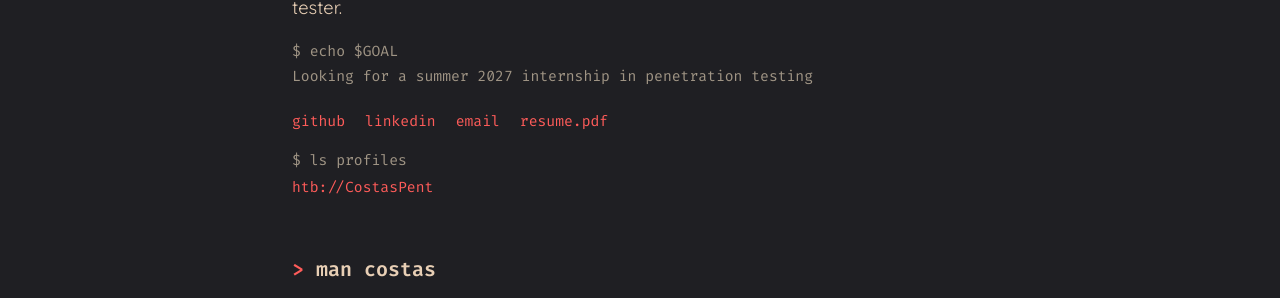
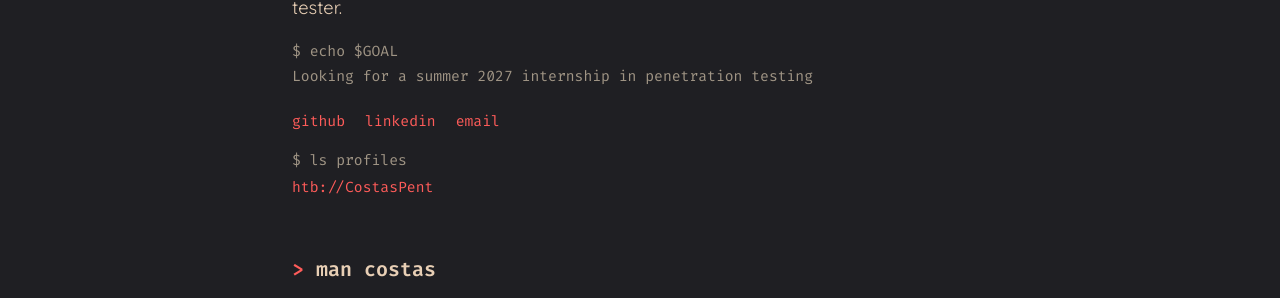
Before and after one commit to CostasPent/CostasPent.github.io, a Jekyll site: the page built from index.html, in a window 1280 px wide and 900 px high. Shown: the part 173-471 px from the top of the window. Built offline with Jekyll 4.4.1, drawn with Linux system fonts in a browser that asks for light colours.

Commit message:
Update index.html

```diff
--- a/index.html
+++ b/index.html
@@ -10,7 +10,6 @@ title: Home
     <a href="https://github.com/CostasPent">github</a>
     <a href="https://www.linkedin.com/in/konstantinos-pentarakis-306286332/">linkedin</a>
     <a href="mailto:costaspentarakis@gmail.com">email</a>
-    <a href="{{ '/assets/costasPentarakis_Resume.pdf' | relative_url }}">resume.pdf</a>
   </div>
   {% assign any_profile = false %}
   {% for p in site.data.profiles %}{% assign hh = p.handle | default: "" %}{% assign uu = p.url | default: "" %}{% if hh != "" %}{% assign any_profile = true %}{% endif %}{% if uu != "" %}{% assign any_profile = true %}{% endif %}{% endfor %}
```
